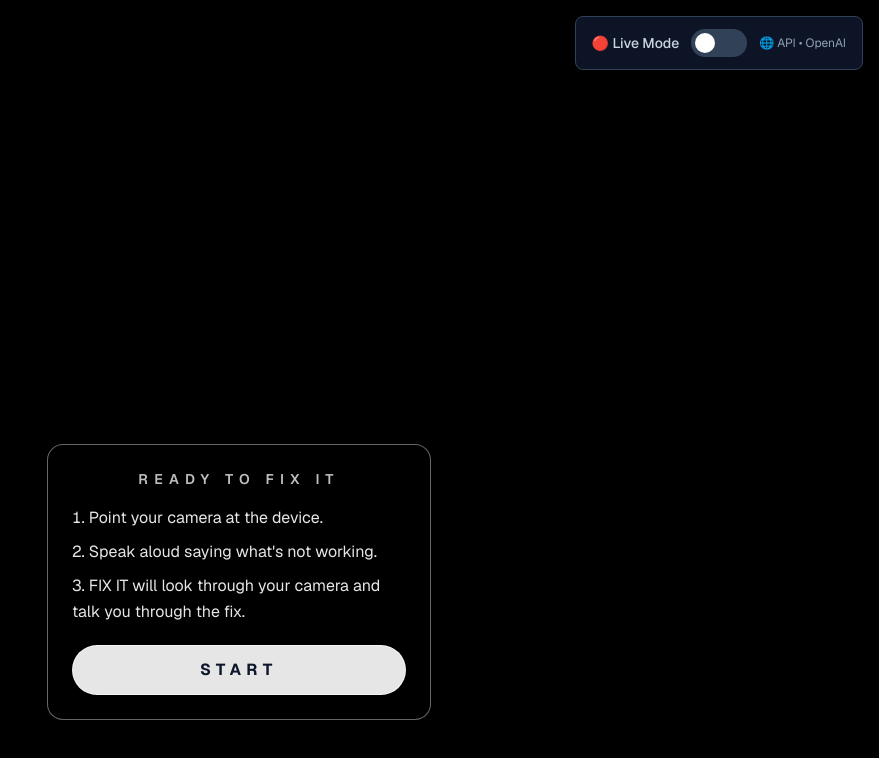
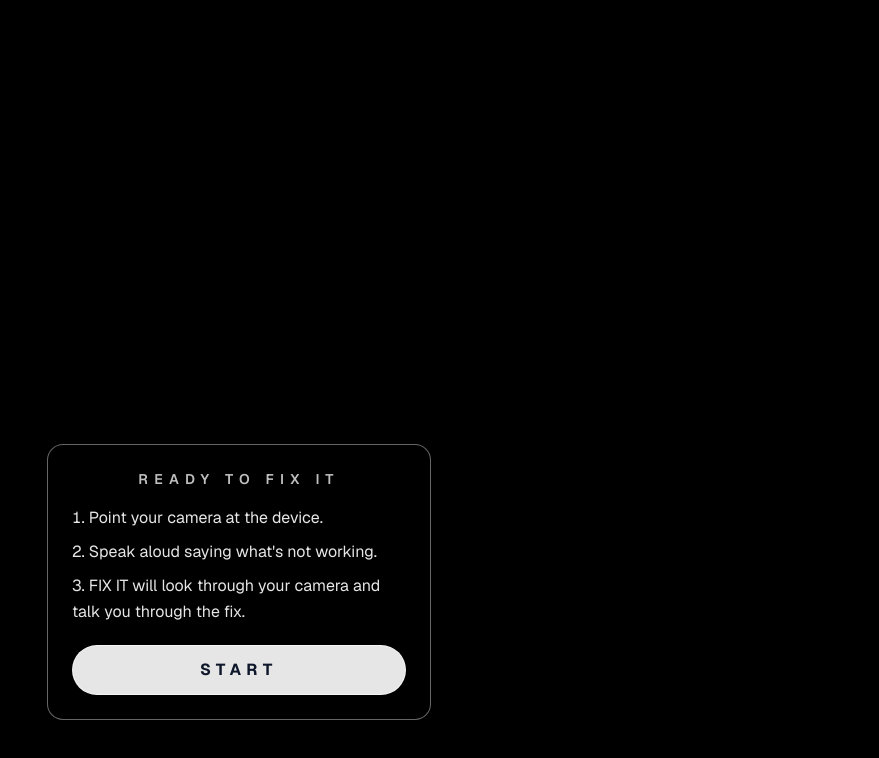
Before and after one commit to errthdesigns/fix-it-v3, a Next.js app: page / in a window 1280 px wide. Shown: the top 758 px of the page, without its empty margins (401-1280 px from the left). Built offline with nearby package versions, Linux system fonts and the light colour scheme; no server answers.

Commit message:
Lock app to demo mode only - remove toggle and set as default

```diff
--- a/app/page.tsx
+++ b/app/page.tsx
@@ -3,7 +3,6 @@
 import { useCallback, useEffect, useRef, useState } from "react";
 import GuidancePanel from "@/components/GuidancePanel";
 import CurrysRecommendationPanel from "@/components/CurrysRecommendationPanel";
-import DemoModeToggle from "@/components/DemoModeToggle";
 import { processDemoInput, shouldShowCurrysProducts } from "@/lib/demoMode";
 import { GuidanceStep, Scenario } from "@/lib/types";
 
@@ -86,8 +85,8 @@ export default function Home() {
   const isSpeakingRef = useRef(false);
   const isStartingRecognitionRef = useRef(false);
 
-  // Demo Mode State
-  const [isDemoMode, setIsDemoMode] = useState(false);
+  // Demo Mode State - LOCKED TO DEMO MODE (always true)
+  const isDemoMode = true;
   const [currentScenario, setCurrentScenario] = useState<Scenario | null>(null);
   const [guidanceSteps, setGuidanceSteps] = useState<GuidanceStep[]>([]);
   const [currentStepIndex, setCurrentStepIndex] = useState(0);
@@ -127,18 +126,6 @@ export default function Home() {
 
   const handleCloseCurrys = useCallback(() => {
     setShowCurrysPanel(false);
-  }, []);
-
-  const handleToggleDemoMode = useCallback((enabled: boolean) => {
-    setIsDemoMode(enabled);
-    console.log(`🎭 Demo mode ${enabled ? 'enabled' : 'disabled'}`);
-
-    // Reset state when switching modes
-    setShowGuidancePanel(false);
-    setShowCurrysPanel(false);
-    setCurrentScenario(null);
-    setGuidanceSteps([]);
-    setCurrentStepIndex(0);
   }, []);
 
   const playVoiceLine = useCallback(
@@ -867,9 +854,6 @@ export default function Home() {
       <canvas ref={canvasRef} className="hidden" />
       <audio ref={audioRef} className="hidden" />
 
-      {/* Demo Mode Toggle */}
-      <DemoModeToggle isDemoMode={isDemoMode} onToggle={handleToggleDemoMode} />
-
       {/* Guidance Panel */}
       {showGuidancePanel && guidanceSteps.length > 0 && (
         <GuidancePanel
```
